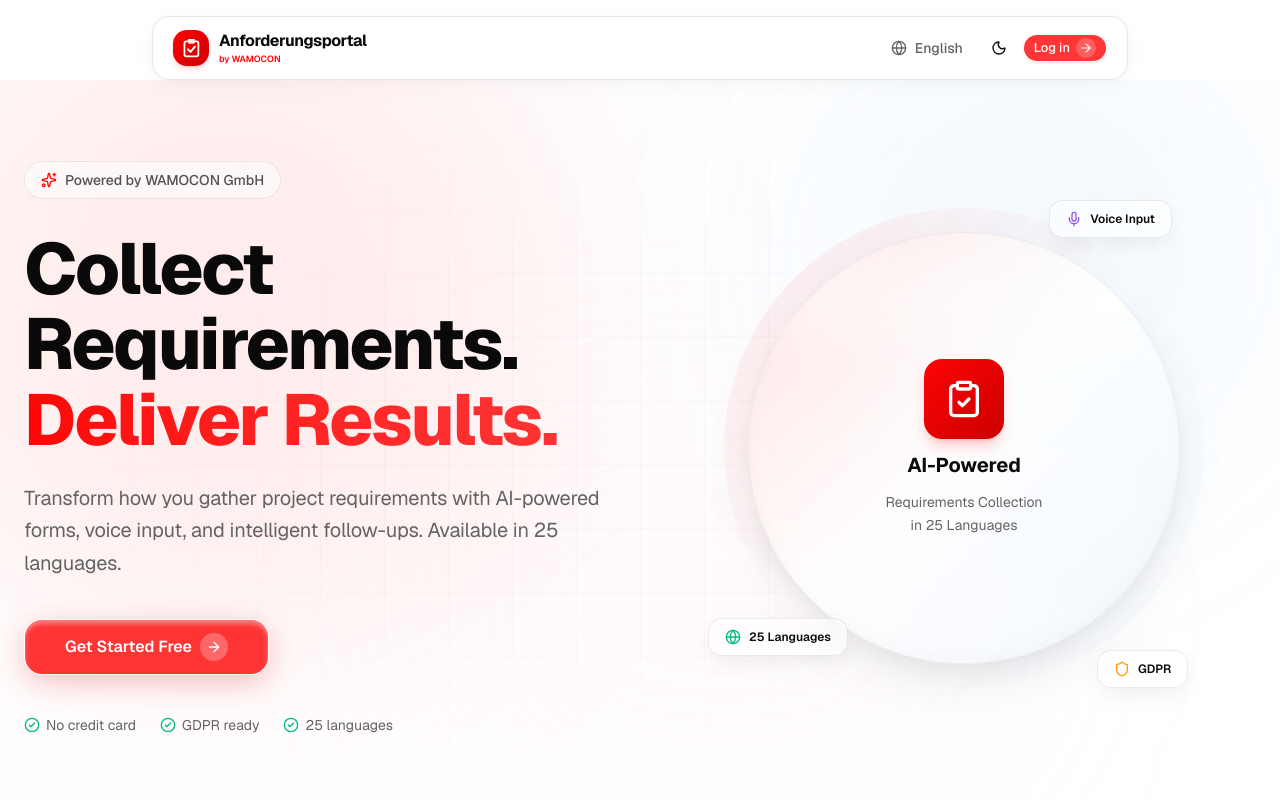
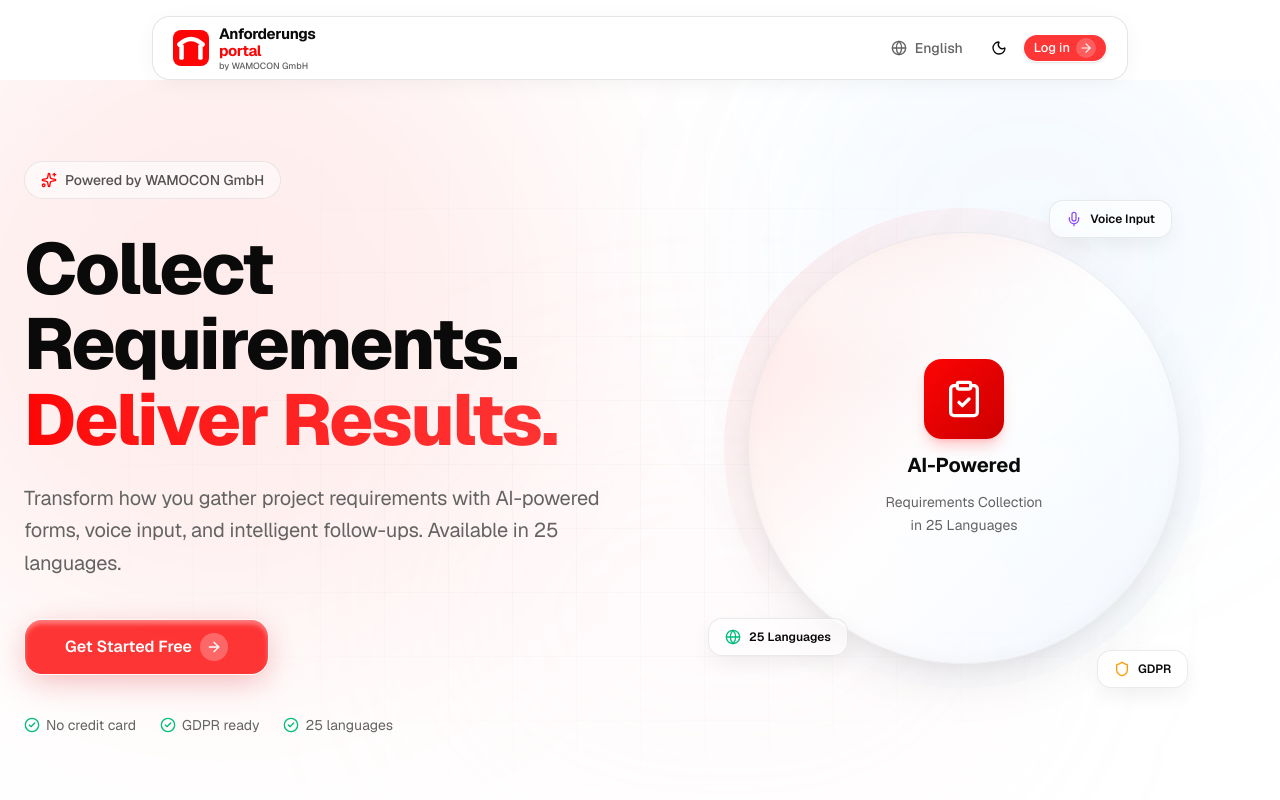
Before and after one commit to Wamocon/WMC-Anforderungsportal, a Next.js app: page /en in a window 1280 px wide. Shown: the top 800 px of the page. Built offline with nearby package versions, Linux system fonts and the light colour scheme.

Commit message:
feat: replace logo with Portal Gate (Concept 01) — arch mark + split wordmark

```diff
--- a/messages/de.json
+++ b/messages/de.json
@@ -45,7 +45,7 @@
     "notAnswered": "Noch nicht beantwortet",
     "copy": "Kopieren",
     "copied": "Kopiert!",
-    "requirementManager": "von WAMOCON",
+    "requirementManager": "von WAMOCON GmbH",
     "switchToLightMode": "In den hellen Modus wechseln",
     "switchToDarkMode": "In den dunklen Modus wechseln",
     "selectAll": "Alle auswählen",
--- a/messages/en.json
+++ b/messages/en.json
@@ -2,7 +2,7 @@
   "common": {
     "appName": "Anforderungsportal",
     "tagline": "by WAMOCON",
-    "requirementManager": "by WAMOCON",
+    "requirementManager": "by WAMOCON GmbH",
     "switchToLightMode": "Switch to light mode",
     "switchToDarkMode": "Switch to dark mode",
     "loading": "Loading...",
--- a/src/components/wmc-logo.tsx
+++ b/src/components/wmc-logo.tsx
@@ -9,10 +9,10 @@ interface WmcLogoProps {
 }
 
 const sizes = {
-  sm: { mark: 'h-7 w-7', text: 'text-sm', tagline: 'text-[8px]' },
-  md: { mark: 'h-9 w-9', text: 'text-base', tagline: 'text-[9px]' },
-  lg: { mark: 'h-11 w-11', text: 'text-lg', tagline: 'text-[10px]' },
-  xl: { mark: 'h-16 w-16', text: 'text-2xl', tagline: 'text-xs' },
+  sm: { markW: 28, markH: 28, rx: 7,  text1: 'text-[13px]', text2: 'text-[13px]', tagline: 'text-[8px]' },
+  md: { markW: 36, markH: 36, rx: 9,  text1: 'text-[15px]', text2: 'text-[15px]', tagline: 'text-[9px]' },
+  lg: { markW: 44, markH: 44, rx: 11, text1: 'text-[18px]', text2: 'text-[18px]', tagline: 'text-[10px]' },
+  xl: { markW: 64, markH: 64, rx: 16, text1: 'text-[26px]', text2: 'text-[26px]', tagline: 'text-xs' },
 };
 
 export function WmcLogo({
@@ -26,30 +26,44 @@ export function WmcLogo({
 
   return (
     <div className={cn('flex items-center gap-2.5', className)}>
-      {/* Logo Mark — clipboard with checkmark */}
-      <div className={cn(
-        'relative shrink-0 flex items-center justify-center rounded-xl font-black text-white bg-gradient-to-br from-[#FE0404] to-[#CC0000] shadow-md shadow-[#FE0404]/15',
-        s.mark,
-        s.text
-      )}>
-        <svg viewBox="0 0 24 24" fill="none" className="w-[58%] h-[58%]">
-          {/* Clipboard body */}
-          <rect x="4" y="4" width="16" height="17" rx="2" stroke="currentColor" strokeWidth="2"/>
-          {/* Clipboard clip */}
-          <path d="M9 2h6v3a1 1 0 01-1 1h-4a1 1 0 01-1-1V2z" stroke="currentColor" strokeWidth="1.5" fill="currentColor" fillOpacity="0.3"/>
-          {/* Checkmark */}
-          <path d="M8 13l3 3 5-6" stroke="currentColor" strokeWidth="2.2" strokeLinecap="round" strokeLinejoin="round"/>
-        </svg>
-      </div>
+      {/* Portal Gate mark */}
+      <svg
+        width={s.markW}
+        height={s.markH}
+        viewBox="0 0 40 40"
+        fill="none"
+        xmlns="http://www.w3.org/2000/svg"
+        className="shrink-0"
+        aria-hidden="true"
+      >
+        {/* Red rounded-square background */}
+        <rect width="40" height="40" rx={s.rx} fill="#FE0404" />
+        {/* Portal Gate — two pillars + arch, white */}
+        {/* Left pillar */}
+        <rect x="7" y="16" width="5" height="17" rx="1.5" fill="white" />
+        {/* Right pillar */}
+        <rect x="28" y="16" width="5" height="17" rx="1.5" fill="white" />
+        {/* Arch connecting pillar tops */}
+        <path
+          d="M7 16 Q20 4 33 16"
+          stroke="white"
+          strokeWidth="5"
+          strokeLinecap="round"
+          fill="none"
+        />
+      </svg>
 
-      {/* Text */}
+      {/* Wordmark */}
       {variant === 'full' && (
-        <div className="flex flex-col min-w-0">
-          <span className={cn('font-bold tracking-tight leading-tight', s.text)}>
-            Anforderungsportal
+        <div className="flex flex-col leading-[1.15] min-w-0">
+          <span className={cn('font-bold tracking-tight text-foreground', s.text1)}>
+            Anforderungs
+          </span>
+          <span className={cn('font-bold tracking-tight text-[#FE0404]', s.text2)}>
+            portal
           </span>
           {showTagline && (
-            <span className={cn('text-[#FE0404] font-semibold leading-tight', s.tagline)}>
+            <span className={cn('text-muted-foreground font-medium leading-tight mt-0.5', s.tagline)}>
               {t('requirementManager')}
             </span>
           )}
```
